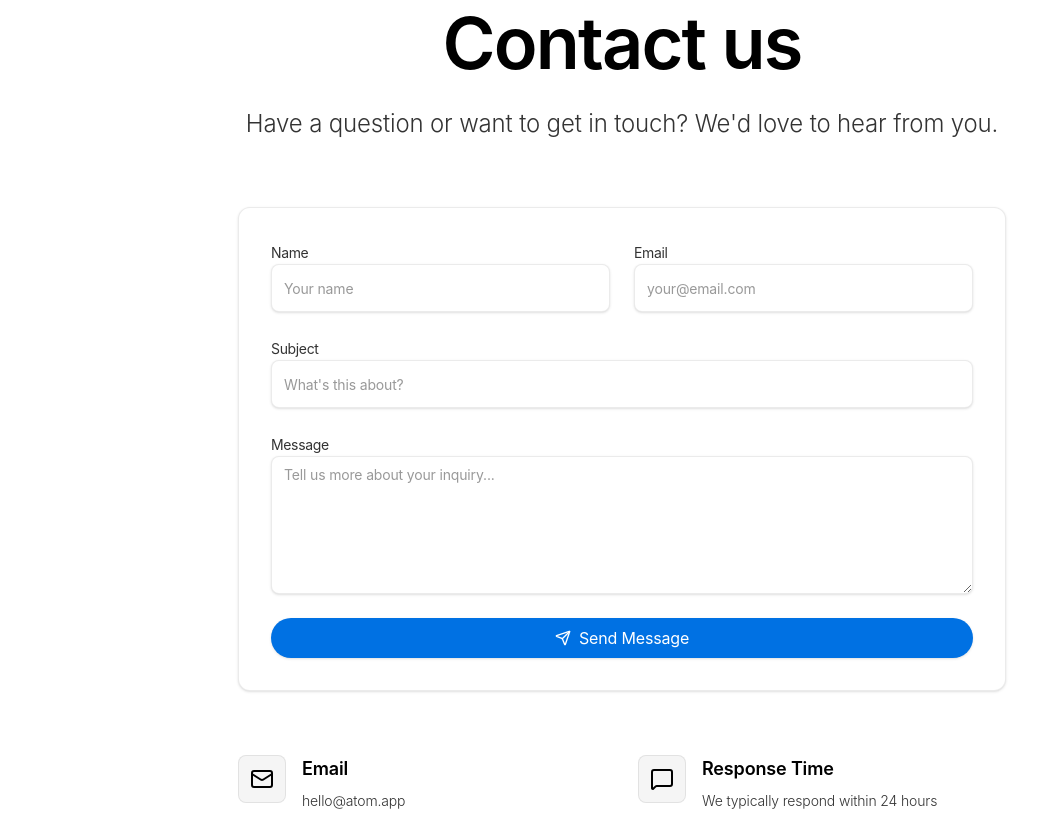
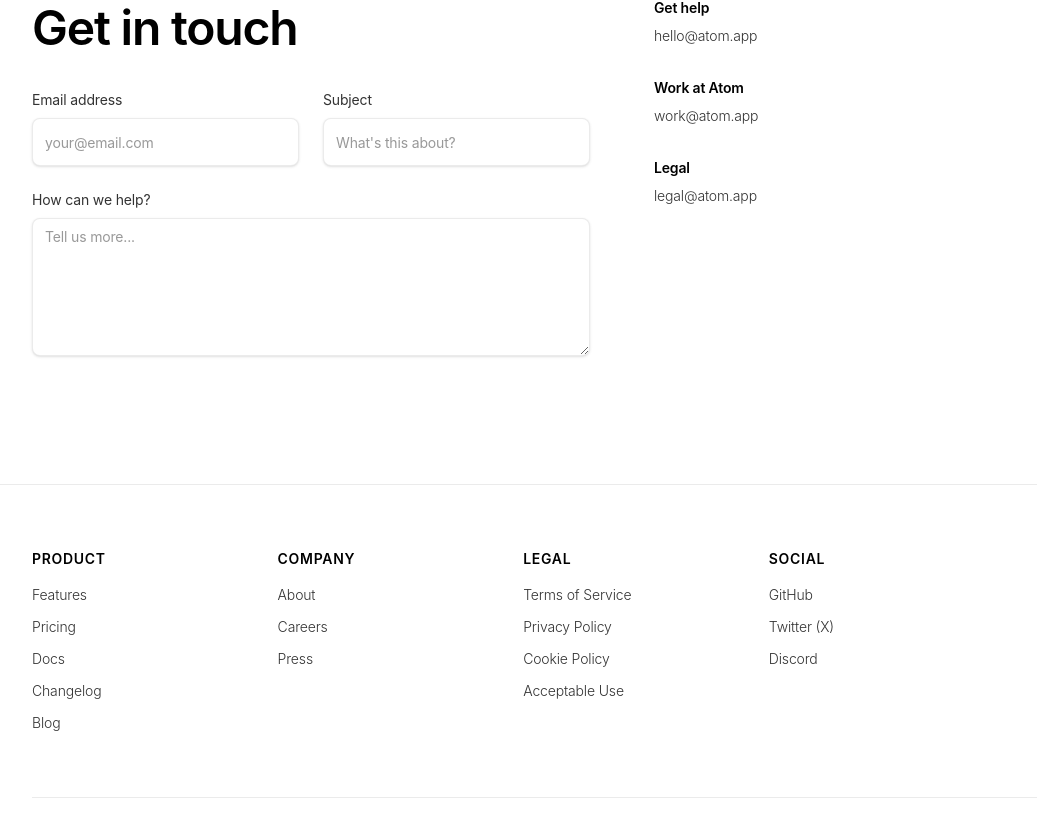
Before and after one commit to whyyexo/atom, a Next.js app: page /contact in a window 1280 px wide. Shown: the part 194-1020 px from the top of the page, without its empty margins (18-1055 px from the left). Built offline with nearby package versions, Linux system fonts and the light colour scheme.

Commit message:
Update page.tsx

```diff
--- a/app/contact/page.tsx
+++ b/app/contact/page.tsx
@@ -1,26 +1,22 @@
 "use client";
 
 import { PublicLayout } from "@/components/public/public-layout";
-import { motion } from "framer-motion";
-import { Mail, MessageSquare, Send } from "lucide-react";
-import { Button } from "@/components/ui/button";
 import { Input } from "@/components/ui/input";
-import { Label } from "@/components/ui/label";
 import { Textarea } from "@/components/ui/textarea";
 import { useState } from "react";
-
-const subtleFade = {
-  hidden: { opacity: 0, y: 20 },
-  visible: { opacity: 1, y: 0 },
-};
+import { motion, AnimatePresence } from "framer-motion";
 
 export default function ContactPage() {
   const [formData, setFormData] = useState({
-    name: "",
     email: "",
     subject: "",
     message: "",
   });
+
+  const [hoveredEmail, setHoveredEmail] = useState<string | null>(null);
+  const [copiedEmail, setCopiedEmail] = useState<string | null>(null);
+
+  const isFormValid = formData.email.trim() !== "" && formData.subject.trim() !== "" && formData.message.trim() !== "";
 
   const handleSubmit = (e: React.FormEvent) => {
     e.preventDefault();
@@ -28,63 +24,40 @@
     console.log("Form submitted:", formData);
   };
 
+  const copyToClipboard = async (email: string) => {
+    try {
+      await navigator.clipboard.writeText(email);
+      setCopiedEmail(email);
+      setTimeout(() => setCopiedEmail(null), 2000);
+    } catch (err) {
+      console.error("Failed to copy:", err);
+    }
+  };
+
+  const emails = [
+    { label: "Get help", email: "hello@atom.app" },
+    { label: "Work at Atom", email: "work@atom.app" },
+    { label: "Legal", email: "legal@atom.app" },
+  ];
+
   return (
     <PublicLayout>
       <section className="bg-white px-6 py-32 lg:px-12">
         <div className="mx-auto max-w-[1180px]">
-          <motion.div
-            initial="hidden"
-            animate="visible"
-            variants={subtleFade}
-            transition={{ duration: 0.8 }}
-            className="mx-auto max-w-3xl"
-          >
-            {/* Header */}
-            <div className="text-center mb-16">
-              <h1 className="text-5xl font-semibold leading-tight tracking-tight text-[#000000] sm:text-6xl lg:text-7xl mb-4">
-                Contact us
+          <div className="grid gap-16 lg:grid-cols-2">
+            {/* Left Side - Form */}
+            <div>
+              <h1 className="text-5xl font-semibold leading-tight tracking-tight text-[#000000] mb-8">
+                Get in touch
               </h1>
-              <p className="text-xl font-light leading-relaxed text-[#333333] sm:text-2xl">
-                Have a question or want to get in touch? We'd love to hear from you.
-              </p>
-            </div>
 
-            {/* Contact Form */}
-            <motion.div
-              initial="hidden"
-              animate="visible"
-              variants={subtleFade}
-              transition={{ duration: 0.6, delay: 0.2 }}
-              className="rounded-xl border border-[rgba(0,0,0,0.08)] bg-white p-8 shadow-sm"
-            >
               <form onSubmit={handleSubmit} className="space-y-6">
+                {/* Email and Subject - Side by side */}
                 <div className="grid gap-6 md:grid-cols-2">
                   <div className="space-y-2">
-                    <Label
-                      htmlFor="name"
-                      className="text-sm font-normal text-[#333333]"
-                    >
-                      Name
-                    </Label>
-                    <Input
-                      id="name"
-                      type="text"
-                      value={formData.name}
-                      onChange={(e) =>
-                        setFormData({ ...formData, name: e.target.value })
-                      }
-                      placeholder="Your name"
-                      required
-                      className="h-12 rounded-lg border border-[rgba(0,0,0,0.08)] bg-white text-[#000000] placeholder:text-[#999999] focus-visible:ring-2 focus-visible:ring-[rgba(0,0,0,0.1)]"
-                    />
-                  </div>
-                  <div className="space-y-2">
-                    <Label
-                      htmlFor="email"
-                      className="text-sm font-normal text-[#333333]"
-                    >
-                      Email
-                    </Label>
+                    <label htmlFor="email" className="text-sm font-normal text-[#333333] block">
+                      Email address
+                    </label>
                     <Input
                       id="email"
                       type="email"
@@ -97,15 +70,10 @@
                       className="h-12 rounded-lg border border-[rgba(0,0,0,0.08)] bg-white text-[#000000] placeholder:text-[#999999] focus-visible:ring-2 focus-visible:ring-[rgba(0,0,0,0.1)]"
                     />
                   </div>
-                </div>
-
                   <div className="space-y-2">
-                  <Label
-                    htmlFor="subject"
-                    className="text-sm font-normal text-[#333333]"
-                  >
+                    <label htmlFor="subject" className="text-sm font-normal text-[#333333] block">
                       Subject
-                  </Label>
+                    </label>
                     <Input
                       id="subject"
                       type="text"
@@ -118,78 +86,79 @@
                       className="h-12 rounded-lg border border-[rgba(0,0,0,0.08)] bg-white text-[#000000] placeholder:text-[#999999] focus-visible:ring-2 focus-visible:ring-[rgba(0,0,0,0.1)]"
                     />
                   </div>
+                </div>
 
+                {/* How can we help? */}
                 <div className="space-y-2">
-                  <Label
-                    htmlFor="message"
-                    className="text-sm font-normal text-[#333333]"
-                  >
-                    Message
-                  </Label>
+                  <label htmlFor="message" className="text-sm font-normal text-[#333333] block">
+                    How can we help?
+                  </label>
                   <Textarea
                     id="message"
                     value={formData.message}
                     onChange={(e) =>
                       setFormData({ ...formData, message: e.target.value })
                     }
-                    placeholder="Tell us more about your inquiry..."
+                    placeholder="Tell us more..."
                     required
                     rows={6}
                     className="rounded-lg border border-[rgba(0,0,0,0.08)] bg-white text-[#000000] placeholder:text-[#999999] focus-visible:ring-2 focus-visible:ring-[rgba(0,0,0,0.1)]"
                   />
                 </div>
 
-                <Button
+                {/* Submit Button - Invisible until form is valid */}
+                <AnimatePresence>
+                  {isFormValid && (
+                    <motion.button
+                      initial={{ opacity: 0 }}
+                      animate={{ opacity: 1 }}
+                      exit={{ opacity: 0 }}
+                      transition={{ duration: 0.3 }}
                       type="submit"
-                  className="w-full rounded-full bg-[#0071e3] px-8 py-3 text-base font-normal text-white hover:bg-[#0077ed] border-0"
+                      className="flex items-center gap-2 rounded-full bg-white border border-[rgba(0,0,0,0.08)] px-6 py-3 text-base font-normal text-[#000000] hover:bg-[rgba(0,0,0,0.04)] transition-all"
                     >
-                  <Send className="mr-2 h-4 w-4" />
-                  Send Message
-                </Button>
+                      Submit
+                      <span className="text-[#000000]">&gt;</span>
+                    </motion.button>
+                  )}
+                </AnimatePresence>
               </form>
-            </motion.div>
+            </div>
 
-            {/* Contact Info */}
-            <motion.div
-              initial="hidden"
-              animate="visible"
-              variants={subtleFade}
-              transition={{ duration: 0.6, delay: 0.4 }}
-              className="mt-16 grid gap-8 md:grid-cols-2"
+            {/* Right Side - Contact Emails */}
+            <div className="space-y-8">
+              {emails.map((item, index) => (
+                <div key={index} className="space-y-2">
+                  <h3 className="text-sm font-semibold text-[#000000]">
+                    {item.label}
+                  </h3>
+                  <div
+                    className="flex items-center gap-2 group"
+                    onMouseEnter={() => setHoveredEmail(item.email)}
+                    onMouseLeave={() => setHoveredEmail(null)}
                   >
-              <div className="space-y-4">
-                <div className="flex items-start gap-4">
-                  <div className="w-12 h-12 rounded-lg bg-[#f5f5f5] border border-[rgba(0,0,0,0.08)] flex items-center justify-center flex-shrink-0">
-                    <Mail className="h-6 w-6 text-[#000000]" />
-                  </div>
-                  <div>
-                    <h3 className="text-lg font-semibold text-[#000000] mb-2">
-                      Email
-                    </h3>
-                    <p className="text-sm font-light text-[#333333]">
-                      hello@atom.app
-                    </p>
+                    <span className="text-sm font-light text-[#333333]">
+                      {item.email}
+                    </span>
+                    <AnimatePresence>
+                      {hoveredEmail === item.email && (
+                        <motion.button
+                          initial={{ opacity: 0, x: -10 }}
+                          animate={{ opacity: 1, x: 0 }}
+                          exit={{ opacity: 0, x: -10 }}
+                          transition={{ duration: 0.2 }}
+                          onClick={() => copyToClipboard(item.email)}
+                          className="text-xs font-normal text-[#666666] hover:text-[#000000] transition-colors"
+                        >
+                          {copiedEmail === item.email ? "Copied!" : "Copy"}
+                        </motion.button>
+                      )}
+                    </AnimatePresence>
                   </div>
                 </div>
-              </div>
-
-              <div className="space-y-4">
-                <div className="flex items-start gap-4">
-                  <div className="w-12 h-12 rounded-lg bg-[#f5f5f5] border border-[rgba(0,0,0,0.08)] flex items-center justify-center flex-shrink-0">
-                    <MessageSquare className="h-6 w-6 text-[#000000]" />
-                  </div>
-                  <div>
-                    <h3 className="text-lg font-semibold text-[#000000] mb-2">
-                      Response Time
-                    </h3>
-                    <p className="text-sm font-light text-[#333333]">
-                      We typically respond within 24 hours
-                    </p>
+              ))}
             </div>
           </div>
-              </div>
-            </motion.div>
-          </motion.div>
         </div>
       </section>
     </PublicLayout>
```
Lines whose indentation alone changed are shown as unchanged.
